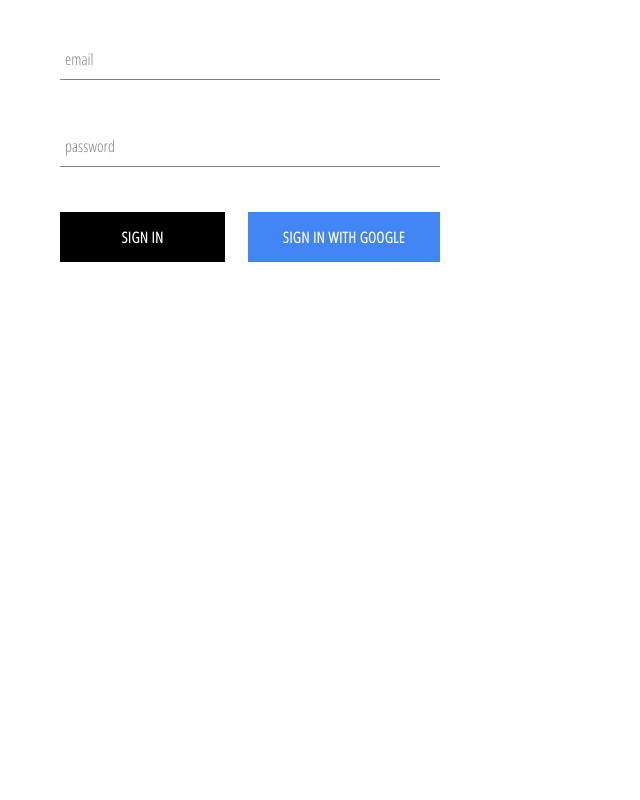
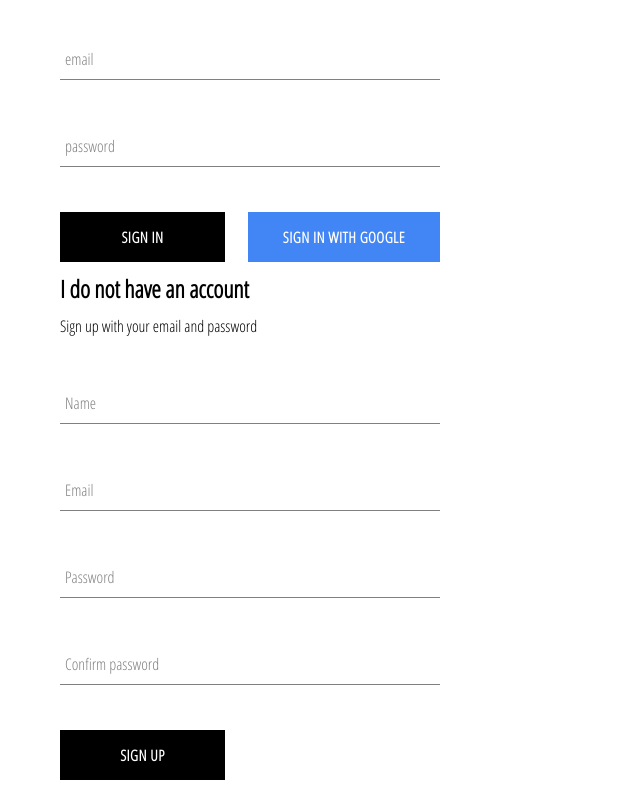
Before and after one commit to naraheydar/crwn-clothing, a React (Create React App) app: page /signin in a window 1280 px wide. Shown: the part 217-1017 px from the top of the page, without its empty margins (0-640 px from the left). Before the commit the page ends 800 px from the top, so only its background shows below. Built offline with nearby package versions, Linux system fonts and the light colour scheme; no server answers.

Commit message:
adding and styling sign-up component

```diff
--- a/src/components/sign-up/sign-up.component.jsx
+++ b/src/components/sign-up/sign-up.component.jsx
@@ -1,10 +1,11 @@
 import React from 'react';
 import FormInput from '../form-input/form-input.component';
 import CustomButton from '../custom-button/custom-button.component';
-import 'sign-up.styles.scss';
+import { auth, createUserProfileDocument } from '../../firebase/firebase.utils';
+import './sign-up.styles.scss';
 
-class SignUp {
-  constructor() {
+class SignUp extends React.Component {
+  constructor(){
     super();
     this.state = {
       displayName: '',
@@ -14,13 +15,84 @@
     }
   }
 
+  handleSubmit = async event => {
+    event.preventDefault();
+    const { displayName, email, password, confirmPassword } = this.state;
+    if (password !== confirmPassword) {
+      alert("passwords don't match");
+      return;
+    }
+
+    try {
+      const { user } = await auth.createUserWithEmailAndPassword(email,password);
+
+      await createUserProfileDocument(user, {displayName});
+
+      this.setState({
+        displayName: '',
+        email: '',
+        password: '',
+        confirmPassword: ''
+      })
+    } catch(error) {
+      console.error(error);
+    }
+  }
+
+  handleChange = event => {
+    const {name, value} = event.target;
+
+    this.setState({[name]: value});
+  }
+
+
+
   render() {
     const {displayName, email, password, confirmPassword} = this.state;
-    return (
+    return(
       <div className='sign-up'>
-        <FormInput type='text' name='displayName' value={displayName} >
+        <h2 className='title'>I do not have an account</h2>
+        <span>Sign up with your email and password</span>
+        <form className='sign-up-form' onSubmit={this.handleSubmit}>
+          <FormInput
+            type='text'
+            name='displayName'
+            value={displayName}
+            onChange={this.handleChange}
+            label='Name'
+            required
+          />
+          <FormInput
+            type='email'
+            name='email'
+            value={email}
+            onChange={this.handleChange}
+            label='Email'
+            required
+          />
+          <FormInput
+            type='password'
+            name='password'
+            value={password}
+            onChange={this.handleChange}
+            label='Password'
+            required
+          />
+          <FormInput
+            type='password'
+            name='confirmPassword'
+            value={confirmPassword}
+            onChange={this.handleChange}
+            label='Confirm password'
+            required
+          />
+          <CustomButton type='submit'>
+            SIGN UP
+          </CustomButton>
+        </form>
       </div>
     )
   }
+}
 
-}
+export default SignUp;
--- a/src/components/sign-up/sign-up.styles.scss
+++ b/src/components/sign-up/sign-up.styles.scss
@@ -0,0 +1,9 @@
+.sign-up {
+  display: flex;
+  flex-direction: column;
+  width: 380px;
+
+  .title {
+    margin: 10px 0;
+  }
+}
--- a/src/pages/sign-in-and-sign-up/sign-in-and-sign-up.jsx
+++ b/src/pages/sign-in-and-sign-up/sign-in-and-sign-up.jsx
@@ -1,10 +1,12 @@
 import React from 'react';
 import SignIn from '../../components/sign-in/sign-in.component';
+import SignUp from '../../components/sign-up/sign-up.component';
 import './sign-in-and-sign-up.styles.scss';
 
 const SignInAndSignUpPage = () => (
 	<div className='sign-in-and-sign-up'>
 		<SignIn />
+    <SignUp />
 	</div>
 )
 
```
